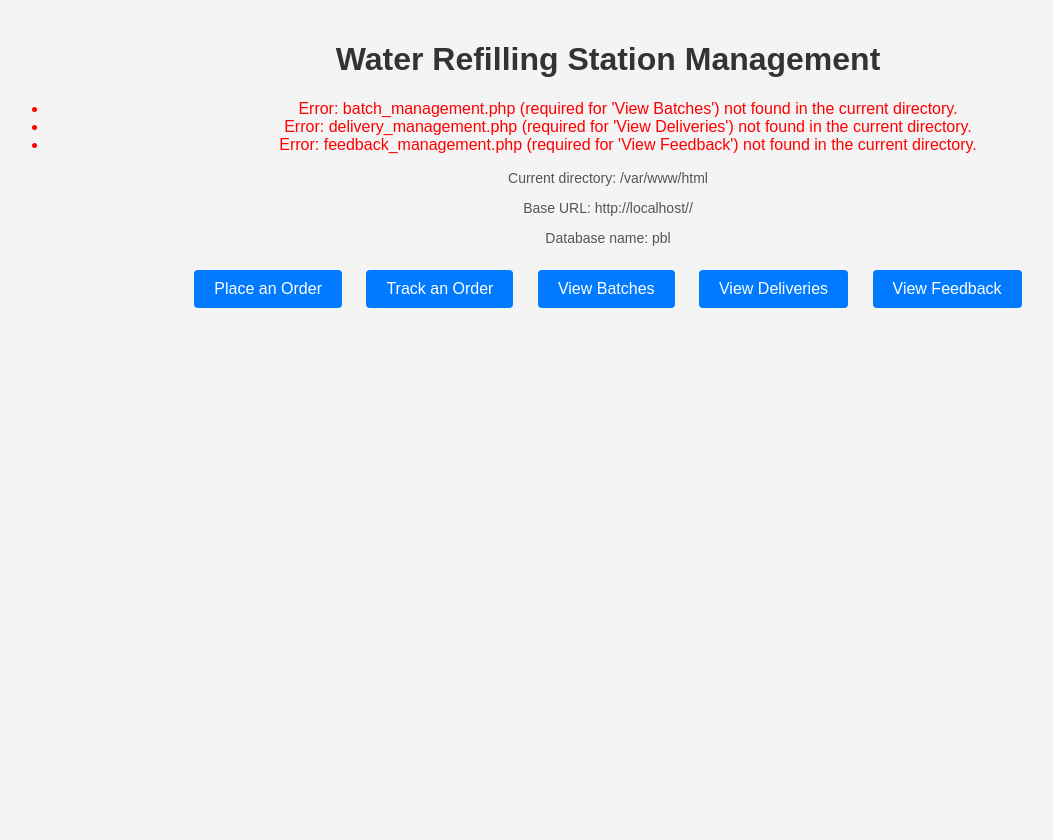
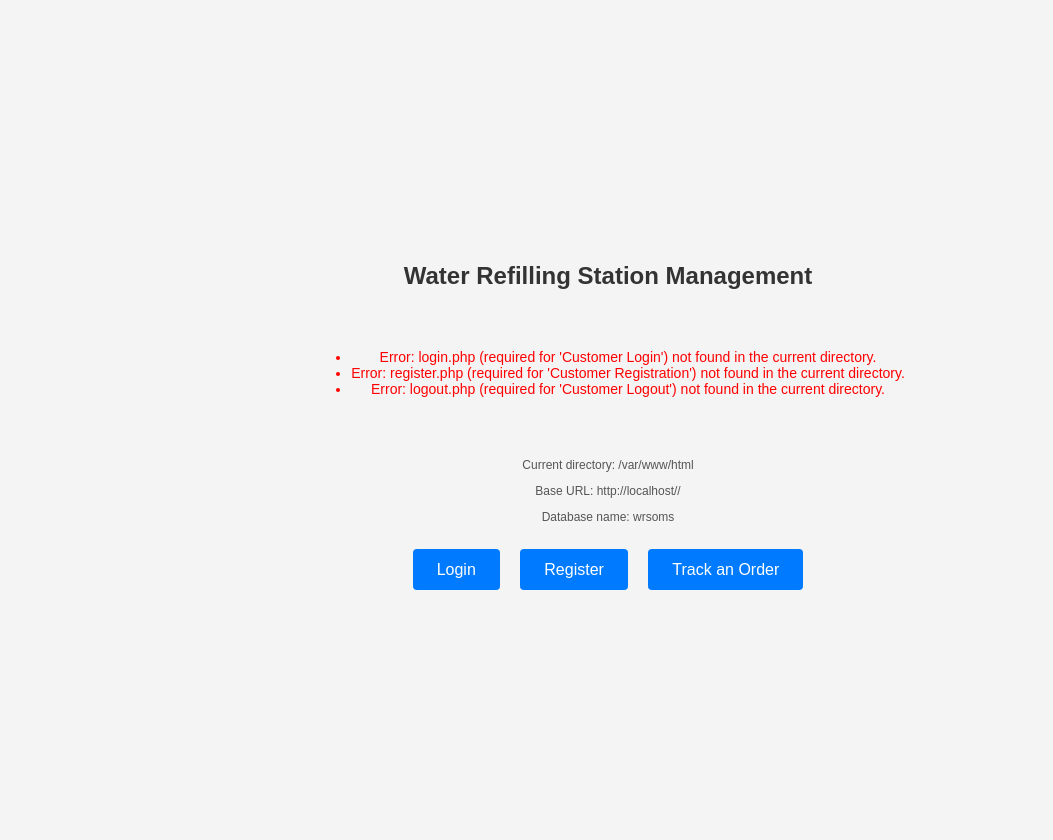
Before and after one commit to migzz09/Water-Refilling-System-and-Ordering-Management-System, a PHP site: page / in a window 1280 px wide. Shown: the whole page, without its empty margins (32-1085 px from the left). Before the commit the page ends 308 px from the top, so only its background shows below. Run offline with PHP 8.4, Linux system fonts and the light colour scheme.

Commit message:
Update index.php
has login/logout button

```diff
--- a/wrsoms/index.php
+++ b/wrsoms/index.php
@@ -1,15 +1,16 @@
 <?php
 session_start();
+require_once 'connect.php';
 
 // Diagnostic checks
 $error_message = [];
 $files_to_check = [
     'order_placement.php' => 'Place an Order',
     'order_tracking.php' => 'Track an Order',
-    'batch_management.php' => 'View Batches',
-    'delivery_management.php' => 'View Deliveries',
-    'feedback_management.php' => 'View Feedback',
-    'connect.php' => 'Database Connection'
+    'connect.php' => 'Database Connection',
+    'login.php' => 'Customer Login',
+    'register.php' => 'Customer Registration',
+    'logout.php' => 'Customer Logout'
 ];
 
 foreach ($files_to_check as $file => $description) {
@@ -17,6 +18,9 @@ foreach ($files_to_check as $file => $description) {
         $error_message[] = "Error: $file (required for '$description') not found in the current directory.";
     }
 }
+
+// Check if user is logged in
+$is_logged_in = isset($_SESSION['customer_id']) && isset($_SESSION['username']);
 
 // Get current directory and server details for debugging
 $current_directory = __DIR__;
@@ -35,26 +39,41 @@ $base_url = 'http://' . $_SERVER['HTTP_HOST'] . dirname($_SERVER['PHP_SELF']) .
             margin: 0;
             padding: 20px;
             background-color: #f4f4f4;
+            display: flex;
+            justify-content: center;
+            align-items: center;
+            min-height: 100vh;
+        }
+        .container {
+            max-width: 900px;
+            width: 90%;
+            padding: 20px;
+            box-sizing: border-box;
+            display: flex;
+            flex-direction: column;
+            justify-content: center;
+            align-items: center;
+            gap: 15px;
         }
         h1 {
             color: #333;
             text-align: center;
-        }
-        .container {
-            max-width: 1200px;
-            margin: 0 auto;
-            text-align: center;
+            font-size: 24px;
+            margin: 0 0 20px 0;
         }
         .nav-button {
             background-color: #007bff;
             color: #fff;
-            padding: 10px 20px;
-            margin: 10px;
+            padding: 12px 24px;
+            margin: 8px;
             border: none;
             border-radius: 4px;
             cursor: pointer;
             text-decoration: none;
-            display: inline-block;
+            font-size: 16px;
+            flex: 1 1 200px;
+            max-width: 250px;
+            text-align: center;
         }
         .nav-button:hover {
             background-color: #0056b3;
@@ -63,18 +82,48 @@ $base_url = 'http://' . $_SERVER['HTTP_HOST'] . dirname($_SERVER['PHP_SELF']) .
             color: red;
             text-align: center;
             margin: 10px 0;
+            font-size: 14px;
         }
         .debug {
             color: #555;
             text-align: center;
             margin: 10px 0;
-            font-size: 14px;
+            font-size: 12px;
+        }
+        .welcome {
+            color: #333;
+            text-align: center;
+            font-size: 16px;
+        }
+        @media (max-width: 768px) {
+            .container {
+                padding: 10px;
+                gap: 10px;
+            }
+            h1 {
+                font-size: 20px;
+            }
+            .nav-button {
+                padding: 10px 20px;
+                font-size: 14px;
+                margin: 5px;
+                flex: 1 1 100%;
+                max-width: 100%;
+            }
+            .error, .debug, .welcome {
+                font-size: 12px;
+            }
         }
     </style>
 </head>
 <body>
     <div class="container">
         <h1>Water Refilling Station Management</h1>
+        <?php if ($is_logged_in): ?>
+            <div class="welcome">
+                <p>Welcome, <?php echo htmlspecialchars($_SESSION['username']); ?>!</p>
+            </div>
+        <?php endif; ?>
         <?php if (!empty($error_message)): ?>
             <div class="error">
                 <ul>
@@ -87,16 +136,21 @@ $base_url = 'http://' . $_SERVER['HTTP_HOST'] . dirname($_SERVER['PHP_SELF']) .
         <div class="debug">
             <p>Current directory: <?php echo htmlspecialchars($current_directory); ?></p>
             <p>Base URL: <?php echo htmlspecialchars($base_url); ?></p>
-            <p>Database name: pbl</p>
+            <p>Database name: wrsoms</p>
         </div>
-        <a href="order_placement.php" class="nav-button">Place an Order</a>
-        <a href="order_tracking.php" class="nav-button">Track an Order</a>
-        <a href="batch_management.php" class="nav-button">View Batches</a>
-        <a href="delivery_management.php" class="nav-button">View Deliveries</a>
-        <a href="feedback_management.php" class="nav-button">View Feedback</a>
+        <div>
+            <?php if ($is_logged_in): ?>
+                <a href="order_placement.php" class="nav-button">Place an Order</a>
+                <a href="order_tracking.php" class="nav-button">Track an Order</a>
+                <a href="logout.php" class="nav-button">Logout</a>
+            <?php else: ?>
+                <a href="login.php" class="nav-button">Login</a>
+                <a href="register.php" class="nav-button">Register</a>
+                <a href="order_tracking.php" class="nav-button">Track an Order</a>
+            <?php endif; ?>
+        </div>
     </div>
     <script>
-        // JavaScript to log link clicks for debugging
         document.querySelectorAll('.nav-button').forEach(link => {
             link.addEventListener('click', (e) => {
                 console.log('Navigating to: ' + e.target.href);
```
